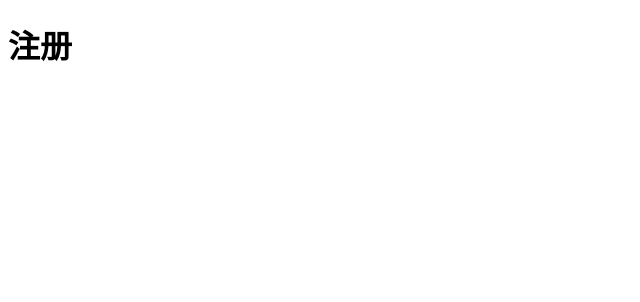
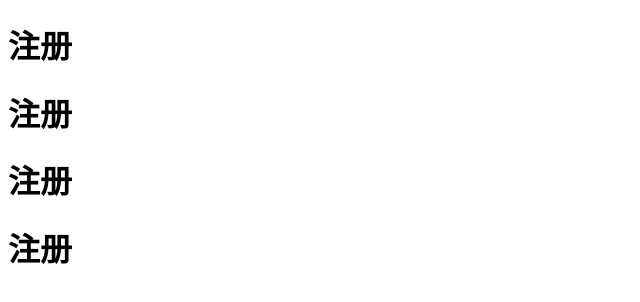
Before and after one commit to lingjie-lin/pre_000001, a plain HTML site: page index.html in a window 1280 px wide. Shown: the whole page, without its empty margins (0-640 px from the left). Drawn offline with Linux system fonts and the light colour scheme.

Commit message:
Update index.html

```diff
--- a/index.html
+++ b/index.html
@@ -10,6 +10,9 @@
 
 <body>
     <h1>注册</h1>
+    <h1>注册</h1>
+    <h1>注册</h1>
+    <h1>注册</h1>
 </body>
 
 </html>
```
